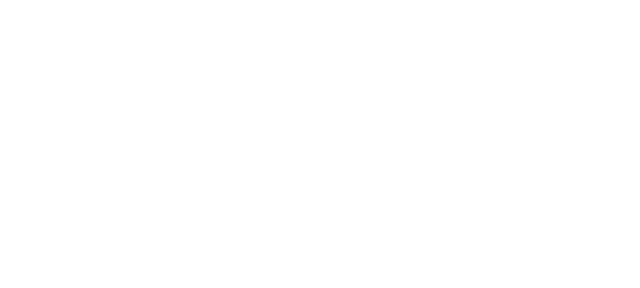
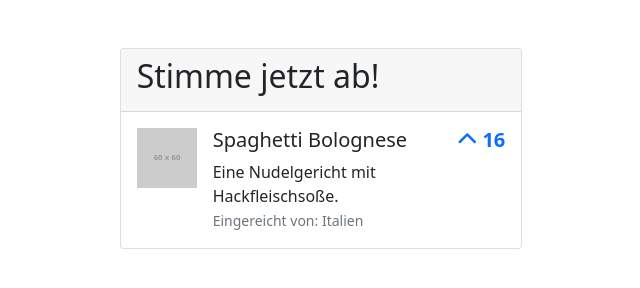
Before and after one commit to AngelinaAlexeevna/Projekt-Voter, a plain HTML site: page index.html in a window 1280 px wide. Shown: the whole page, without its empty margins (319-959 px from the left). Drawn offline with nearby package versions, Linux system fonts and the light colour scheme; placeholder pictures from the web are drawn by us.

Commit message:
Edit html page

```diff
--- a/index.html
+++ b/index.html
@@ -1,16 +1,53 @@
 <!DOCTYPE html>
 <html lang="en">
-<head>
-    <meta charset="UTF-8">
-    <meta http-equiv="X-UA-Compatible" content="IE=edge">
-    <meta name="viewport" content="width=device-width, initial-scale=1.0">
+  <head>
+    <meta charset="UTF-8" />
+    <meta http-equiv="X-UA-Compatible" content="IE=edge" />
+    <meta name="viewport" content="width=device-width, initial-scale=1.0" />
     <title>Document</title>
-    <link href="https://cdn.jsdelivr.net/npm/bootstrap@5.1.3/dist/css/bootstrap.min.css" rel="stylesheet" integrity="sha384-1BmE4kWBq78iYhFldvKuhfTAU6auU8tT94WrHftjDbrCEXSU1oBoqyl2QvZ6jIW3" crossorigin="anonymous">
-    <script src="https://kit.fontawesome.com/8ab2bf059c.js" crossorigin="anonymous"></script>
-</head>
-<body>
+    <link
+      href="https://cdn.jsdelivr.net/npm/bootstrap@5.1.3/dist/css/bootstrap.min.css"
+      rel="stylesheet"
+      integrity="sha384-1BmE4kWBq78iYhFldvKuhfTAU6auU8tT94WrHftjDbrCEXSU1oBoqyl2QvZ6jIW3"
+      crossorigin="anonymous"
+    />
+    <script
+      src="https://kit.fontawesome.com/8ab2bf059c.js"
+      crossorigin="anonymous"
+    ></script>
+  </head>
+  <body>
+    <div class="container-fluid">
+      <div class="row">
+        <div class="col-xl-4 offset-xl-4">
+          <div class="card mt-5">
+            <div class="card-header">
+              <h2 class="card-title">Stimme jetzt ab!</h2>
+            </div>
+            <div class="card-body">
+              <div class="d-flex">
+                <div class="d-shrink-0">
+                  <img src="https://via.placeholder.com/60" alt="" />
+                </div>
+                <div class="flex-grow-1 ms-3">
+                  <h5>
+                    Spaghetti Bolognese
+                    <span class="float-end text-primary" style="cursor: pointer"
+                      ><i class="fa fa-chevron-up"></i>
+                      <strong>16</strong></span
+                    >
+                  </h5>
+                  <div>Eine Nudelgericht mit Hackfleischsoße.</div>
+                  <small class="text-muted">Eingereicht von: Italien</small>
+                </div>
+              </div>
+            </div>
+          </div>
+        </div>
+      </div>
+    </div>
     <script src="https://cdn.jsdelivr.net/npm/vue@2.6.14/dist/vue.js"></script>
     <script src="seed.js"></script>
     <script src="app.js"></script>
-</body>
+  </body>
 </html>
```
